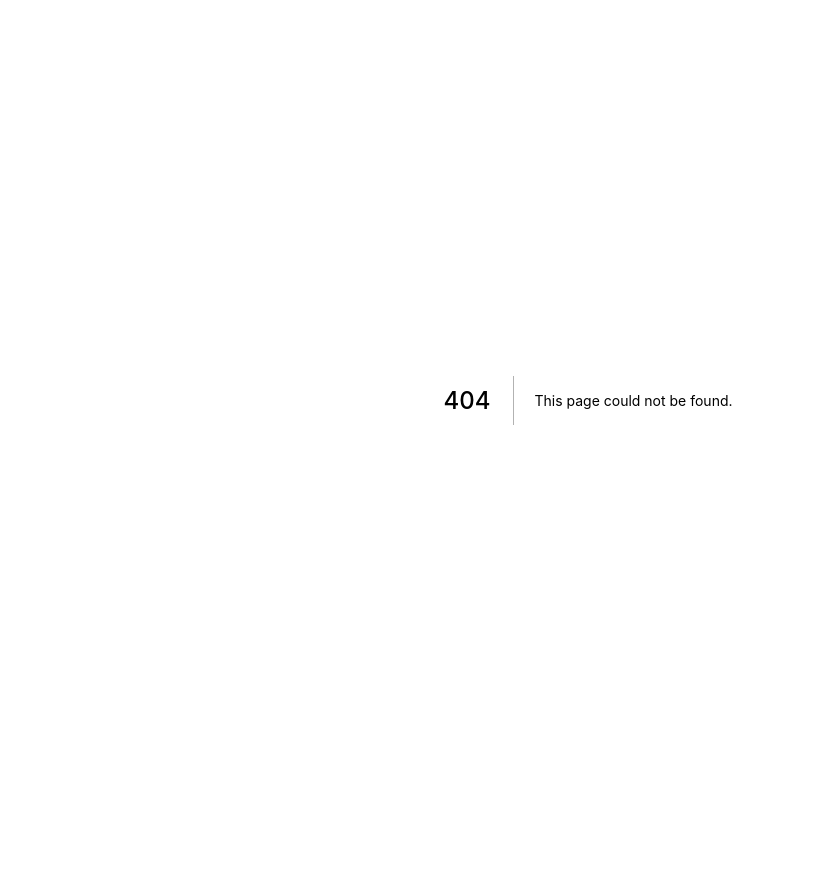
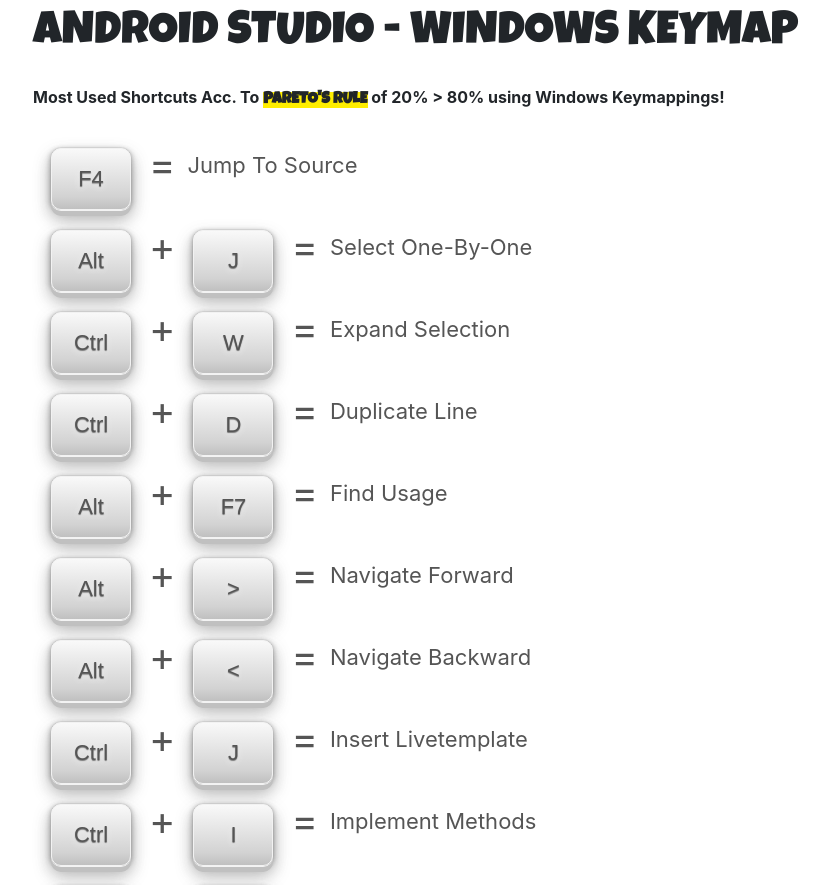
Before and after one commit to treslines/progdeelite, a Next.js app: page /androidwin in a window 1280 px wide. Before the commit this address had no page. Shown: the top 885 px of the page, without its empty margins (52-881 px from the left). Before the commit the page ends 800 px from the top, so only its background shows below. Built offline with nearby package versions, Linux system fonts and the light colour scheme.

Commit message:
adding new key mappings for android windows

```diff
--- /dev/null
+++ b/pages/androidwin.js
@@ -0,0 +1,55 @@
+import styles from '../styles/Home.module.css'
+import 'bootstrap/dist/css/bootstrap.min.css'
+
+import Shortcut from '../src/components/Shortcut'
+import Title from '../src/components/Title'
+import Header from '../src/components/Header'
+
+export default function AndroidStudioWin() {
+  return (
+    <div className={styles.container} >
+      <Header title="Android Studio Win" />
+
+      <div class="container" >
+         <div class="row text-center">
+            <div class="col-md-12"> <Title size="46" name="ANDROID STUDIO - WINDOWS KEYMAP"/></div>
+            <div class="col-md-12"><p style={{float:'left', fontWeight:'bold'}}>Most Used Shortcuts Acc. To <span style={{backgroundColor: '#FFEE00', fontFamily: 'luckiestguy'}}>PARETO'S RULE</span> of 20% {'>'} 80% using Windows Keymappings!</p></div>
+         </div>
+         <div class="row text-center">
+
+            <div class="col-md-12"><Shortcut one="F4" desc="Jump To Source"/></div>
+
+            <div class="col-md-12"><Shortcut one="Alt" two="J" desc="Select One-By-One"/></div>
+            <div class="col-md-12"><Shortcut one="Ctrl" two="W" desc="Expand Selection"/></div>
+            <div class="col-md-12"><Shortcut one="Ctrl" two="D" desc="Duplicate Line"/></div>
+            <div class="col-md-12"><Shortcut one="Alt" two="F7" desc="Find Usage"/></div>
+            <div class="col-md-12"><Shortcut one="Alt" two=">" desc="Navigate Forward"/></div>
+            <div class="col-md-12"><Shortcut one="Alt" two="<" desc="Navigate Backward"/></div>
+            <div class="col-md-12"><Shortcut one="Ctrl" two="J" desc="Insert Livetemplate"/></div>
+            <div class="col-md-12"><Shortcut one="Ctrl" two="I" desc="Implement Methods"/></div>
+            <div class="col-md-12"><Shortcut one="Ctrl" two="O" desc="Override Methods"/></div>
+            <div class="col-md-12"><Shortcut one="Ctrl" two="F12" desc="Class Structure"/></div>
+            <div class="col-md-12"><Shortcut one="Ctrl" two="H" desc="Class Hierarchy"/></div>
+            <div class="col-md-12"><Shortcut one="Ctrl" two="Q" desc="Doc Selected Class"/></div>
+            <div class="col-md-12"><Shortcut one="Ctrl" two="E" desc="Recent Files"/></div>
+            <div class="col-md-12"><Shortcut one="Shift" two="F10" desc="Run App"/></div>
+            <div class="col-md-12"><Shortcut one="Shift" two="F9" desc="Run App Debug"/></div>
+            <div class="col-md-12"><Shortcut one="Shift" two="F8" desc="Toggle Breakpoint"/></div>
+
+            <div class="col-md-12"><Shortcut one="Shift" two="Alt" three="L(M)" desc="Multi-Selection L(M) = Left Mouse Key"/></div>
+            <div class="col-md-12"><Shortcut one="Ctrl" two="Shift" three="U" desc="Upper/Lower Case"/></div>
+            <div class="col-md-12"><Shortcut one="Ctrl" two="Shift" three="W" desc="Shring Selection"/></div>
+            <div class="col-md-12"><Shortcut one="Ctrl" two="Shift" three="J" desc="Join Selection"/></div>
+            <div class="col-md-12"><Shortcut one="Ctrl" two="Shift" three="F" desc="Find in File"/></div>
+            <div class="col-md-12"><Shortcut one="Ctrl" two="Alt" three="F" desc="Show Usages"/></div>
+            <div class="col-md-12"><Shortcut one="Ctrl" two="Alt" three="T" desc="Sorround With"/></div>
+            <div class="col-md-12"><Shortcut one="Ctrl" two="Shift" three="T" desc="Create Test"/></div>
+            <div class="col-md-12"><Shortcut one="Ctrl" two="Alt" three="V" desc="Extract Variable"/></div>
+            <div class="col-md-12"><Shortcut one="Ctrl" two="Alt" three="M" desc="Extract Method"/></div>
+            <div class="col-md-12"><Shortcut one="Shift" two="Alt" three="Up" desc="Move Line Up"/></div>
+
+         </div>
+      </div>
+    </div>
+  )
+}
```
